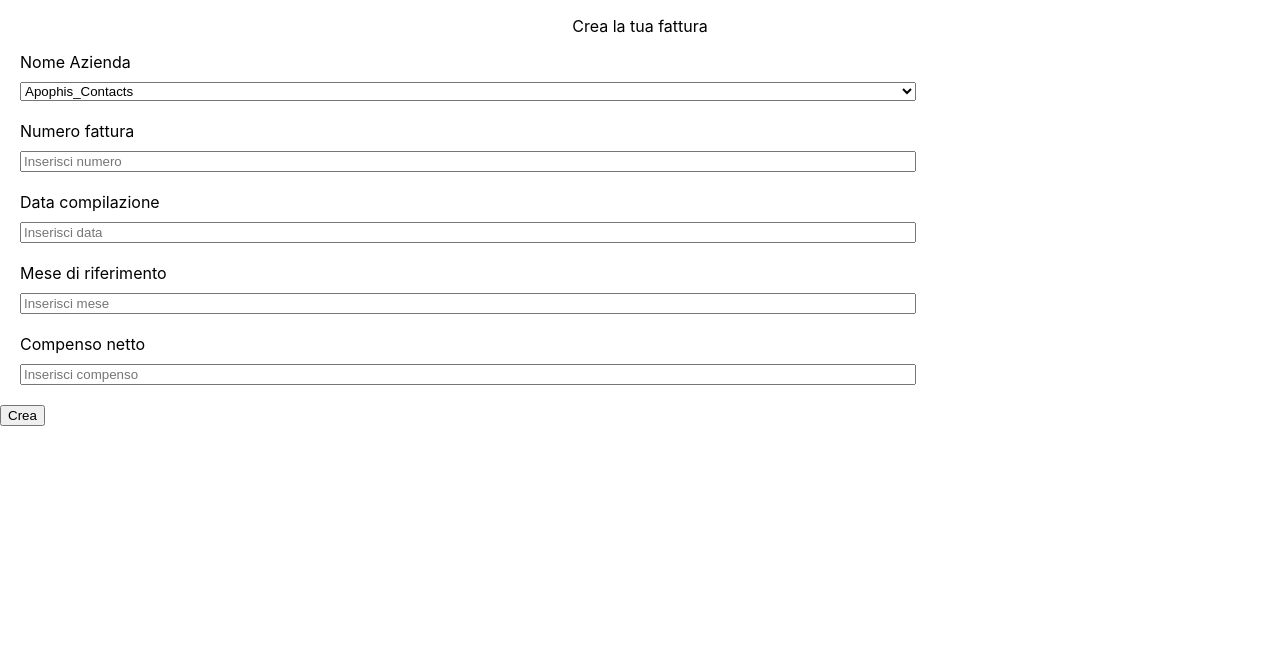
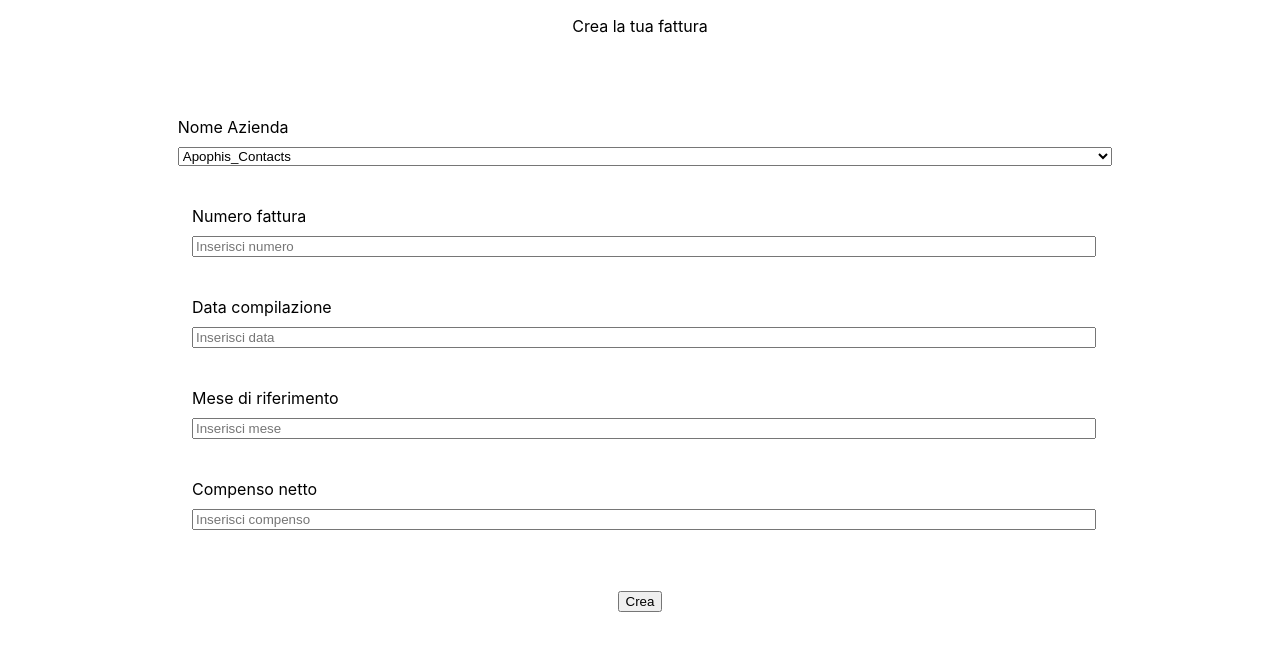
Before and after one commit to Giovanna10/monthly_billing_document_editor, a React (Create React App) app: page / in a window 1280 px wide. Shown: the top 650 px of the page. Built offline with nearby package versions, Linux system fonts and the light colour scheme.

Commit message:
feat: validation errors

```diff
--- a/src/shared/components/button/SubmitButton.css
+++ b/src/shared/components/button/SubmitButton.css
@@ -1,3 +1,3 @@
-button {
-
+.submit {
+  margin-top: 20px;
 }
--- a/src/shared/components/button/SubmitButton.tsx
+++ b/src/shared/components/button/SubmitButton.tsx
@@ -1,4 +1,5 @@
 import { FC } from "react";
+import './SubmitButton.css'
 
 type SubmitProps = {
   onClick: () => void;
@@ -6,8 +7,8 @@ type SubmitProps = {
 
 export const SubmitButton: FC<SubmitProps> = ({ onClick }) => {
   return (
-    <button onClick={onClick}>
-      Crea
-    </button>
+    <div className="submit">
+      <button onClick={onClick}>Crea</button>
+    </div>
   );
 };
--- a/src/shared/components/form/Form.css
+++ b/src/shared/components/form/Form.css
@@ -1,6 +1,7 @@
 .form {
     display: flex;
     flex-direction: column;
-    align-items: flex-start;
-    gap: 20px;
+    align-items: center;
+    padding-top: 65px;
+    gap: 10px;
   }
--- a/src/shared/components/form/Form.tsx
+++ b/src/shared/components/form/Form.tsx
@@ -5,12 +5,13 @@ import { SubmitButton } from "../button/SubmitButton";
 import Input from "../input";
 import { Select } from "../select/Select";
 import "./Form.css";
+import { inputs } from "./inputs";
 
 export const Form: FC = () => {
   const [invoiceData, setInvoiceData] = useState<InvoiceDataType>();
   const [companyName, setCompanyName] = useState<string>("Apophis_Contacts");
 
-  const { errors, createInvoice, invoiceLink } = useInvoice();
+  const { createInvoice, invoiceLink, errors } = useInvoice();
 
   const handleChange = useCallback(
     (event: React.ChangeEvent<HTMLInputElement>) => {
@@ -24,6 +25,7 @@ export const Form: FC = () => {
     },
     []
   );
+
   const handleSelect = ({
     currentTarget: { value },
   }: React.ChangeEvent<HTMLSelectElement>) => setCompanyName(value);
@@ -31,30 +33,17 @@ export const Form: FC = () => {
   return (
     <div className="form">
       <Select handleChange={handleSelect} />
-      <Input
-        label="Numero fattura"
-        name="invoiceNum"
-        placeholder="Inserisci numero"
-        handleChange={handleChange}
-      />
-      <Input
-        label="Data compilazione"
-        name="date"
-        placeholder="Inserisci data"
-        handleChange={handleChange}
-      />
-      <Input
-        label="Mese di riferimento"
-        name="currentMonth"
-        placeholder="Inserisci mese"
-        handleChange={handleChange}
-      />
-      <Input
-        label="Compenso netto"
-        name="netAmount"
-        placeholder="Inserisci compenso"
-        handleChange={handleChange}
-      />
+      {inputs.map(({ key, label, placeholder }) => {
+        return (
+          <Input
+            label={label}
+            name={key}
+            placeholder={placeholder}
+            handleChange={handleChange}
+            error={errors?.[key]}
+          />
+        );
+      })}
       <SubmitButton onClick={() => createInvoice(companyName, invoiceData)} />
       {invoiceLink ? <a href={invoiceLink}>Scarica Fattura</a> : null}
     </div>
--- /dev/null
+++ b/src/shared/components/form/inputs.ts
@@ -0,0 +1,18 @@
+export const inputs = [
+  {
+    key: "invoiceNum",
+    label: "Numero fattura",
+    placeholder: "Inserisci numero",
+  },
+  { key: "date", label: "Data compilazione", placeholder: "Inserisci data" },
+  {
+    key: "currentMonth",
+    label: "Mese di riferimento",
+    placeholder: "Inserisci mese",
+  },
+  {
+    key: "netAmount",
+    label: "Compenso netto",
+    placeholder: "Inserisci compenso",
+  },
+];
--- a/src/shared/components/input/Input.css
+++ b/src/shared/components/input/Input.css
@@ -1,7 +1,7 @@
 .textField {
   display: flex;
+  align-items: flex-start;
   flex-direction: column;
-  margin-left: 20px;
   gap: 10px;
   width: 70%;
 }
@@ -9,3 +9,12 @@
 label {
   text-align: left;
 }
+
+input {
+  width: 100%;
+}
+
+.error {
+  color: red;
+  height: 20px;
+}
--- a/src/shared/components/input/Input.tsx
+++ b/src/shared/components/input/Input.tsx
@@ -1,11 +1,12 @@
 import { FC } from "react";
-import './Input.css'
+import "./Input.css";
 
 type InputProps = {
   label: string;
   name: string;
   placeholder: string;
   handleChange: (event: React.ChangeEvent<HTMLInputElement>) => void;
+  error?: string;
 };
 
 export const Input: FC<InputProps> = ({
@@ -13,6 +14,7 @@ export const Input: FC<InputProps> = ({
   name,
   placeholder,
   handleChange,
+  error,
 }) => {
   return (
     <div className="textField">
@@ -23,6 +25,7 @@ export const Input: FC<InputProps> = ({
         placeholder={placeholder}
         onChange={handleChange}
       />
+      <div className="error">{error && "Inserisci il valore"}</div>
     </div>
   );
 };
--- a/src/shared/components/select/Select.css
+++ b/src/shared/components/select/Select.css
@@ -1,11 +1,16 @@
 .select {
   display: flex;
   flex-direction: column;
-  margin-left: 20px;
   gap: 10px;
-  width: 70%;
+  width: 73%;
+  margin-bottom: 30px;
+  margin-left: 10px;
 }
 
 label {
   text-align: left;
 }
+
+select {
+  width: 100%;
+}
```
